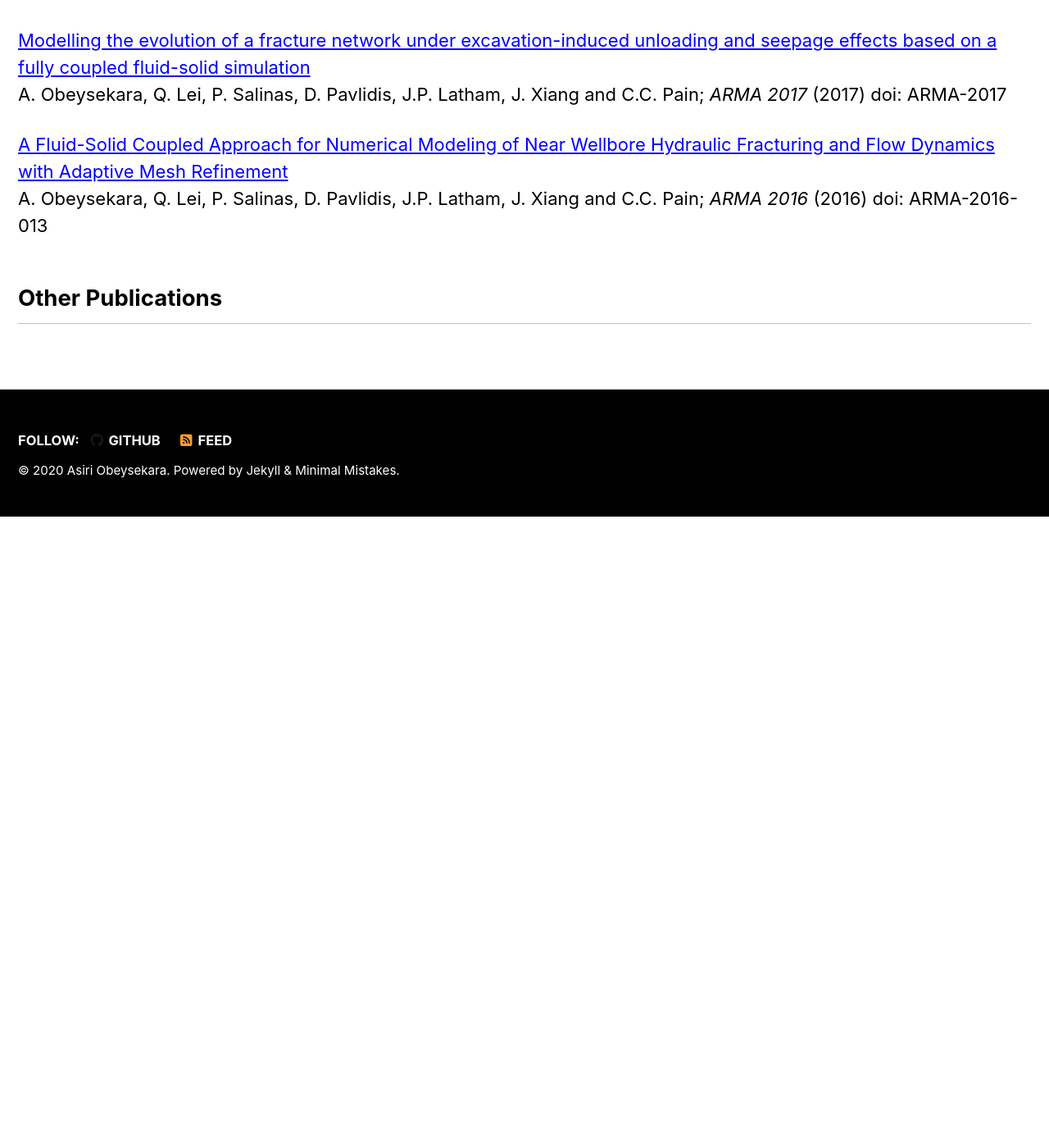
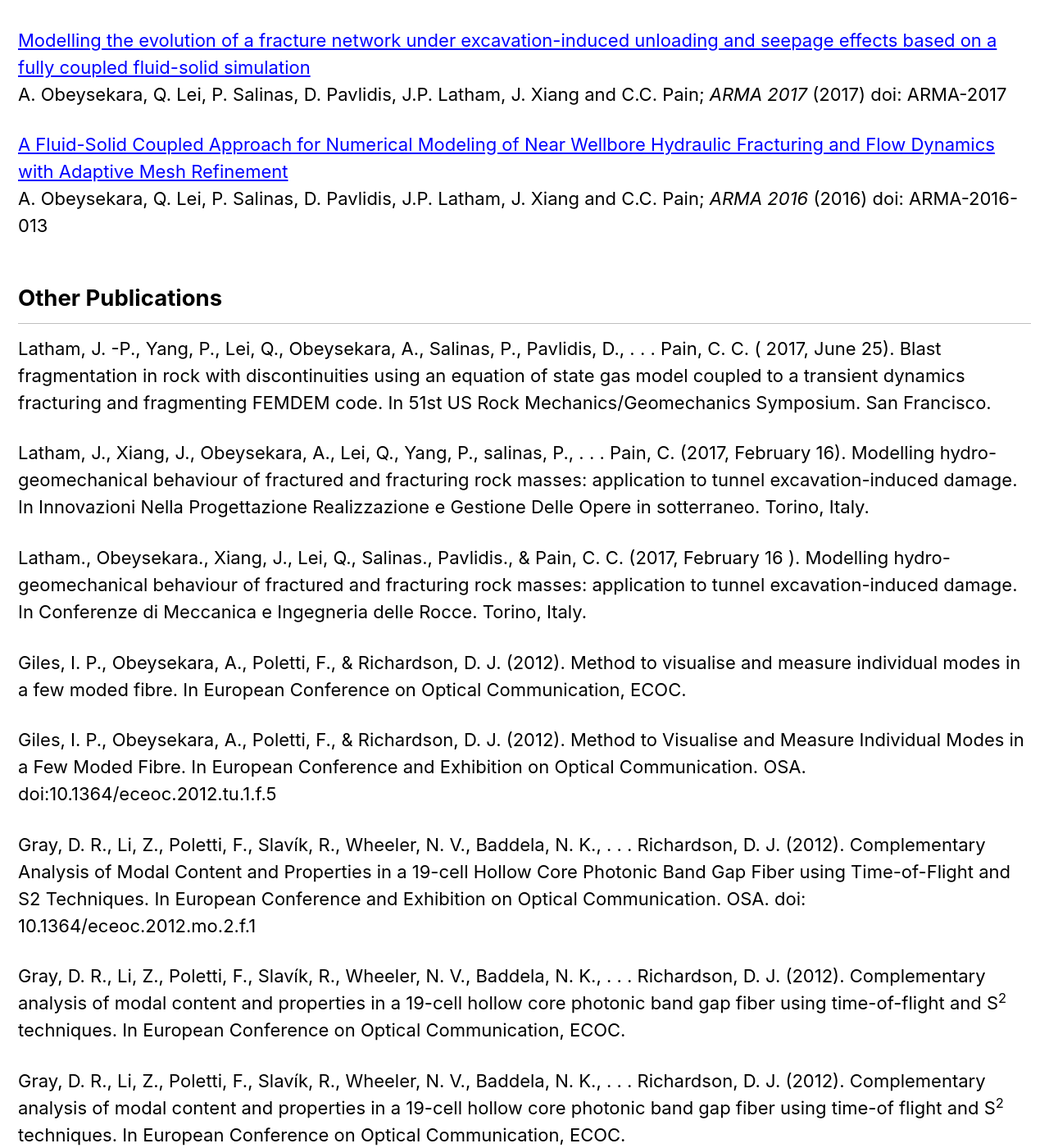
Before and after one commit to aobeysekara/aobeysekara.github.io, a Jekyll site: the page built from _pages/publications.md, in a window 1280 px wide and 1400 px high, scrolled down 777 px. Shown: the whole window at 82% size. Built offline with Jekyll 4.4.1, drawn with Linux system fonts in a browser that asks for light colours; cached includes are drawn as plain includes; nearby versions of some CDN libraries; before the commit the page ends 1407 px from its top, so only the background shows below that; some of the changed text lies outside the part shown.

Commit message:
adding some more papers

```diff
--- a/_pages/publications.md
+++ b/_pages/publications.md
@@ -51,3 +51,63 @@ header:
    </p>
 
 ## Other Publications
+
+   <p>
+Latham, J. -P., Yang, P., Lei, Q., Obeysekara, A., Salinas, P., Pavlidis, D., . . . Pain, C. C. (
+2017, June 25). Blast fragmentation in rock with discontinuities using an equation of
+state gas model coupled to a transient dynamics fracturing and fragmenting FEMDEM
+code. In 51st US Rock Mechanics/Geomechanics Symposium. San Francisco.
+</p>
+
+   <p>
+Latham, J., Xiang, J., Obeysekara, A., Lei, Q., Yang, P., salinas, P., . . . Pain, C. (2017,
+February 16). Modelling hydro-geomechanical behaviour of fractured and fracturing
+rock masses: application to tunnel excavation-induced damage. In Innovazioni Nella
+Progettazione Realizzazione e Gestione Delle Opere in sotterraneo. Torino, Italy.
+   </p>
+   <p>
+Latham., Obeysekara., Xiang, J., Lei, Q., Salinas., Pavlidis., & Pain, C. C. (2017, February 16
+). Modelling hydro-geomechanical behaviour of fractured and fracturing rock masses:
+application to tunnel excavation-induced damage. In Conferenze di Meccanica e
+Ingegneria delle Rocce. Torino, Italy.
+   </p>
+   <p>
+Giles, I. P., Obeysekara, A., Poletti, F., & Richardson, D. J. (2012). Method to visualise and
+measure individual modes in a few moded fibre. In European Conference on Optical
+Communication, ECOC.
+   </p>
+   <p>
+Giles, I. P., Obeysekara, A., Poletti, F., & Richardson, D. J. (2012). Method to Visualise and
+Measure Individual Modes in a Few Moded Fibre. In European Conference and
+Exhibition on Optical Communication. OSA. doi:10.1364/eceoc.2012.tu.1.f.5
+   </p>
+   <p>
+Gray, D. R., Li, Z., Poletti, F., Slavík, R., Wheeler, N. V., Baddela, N. K., . . . Richardson, D.
+J. (2012). Complementary Analysis of Modal Content and Properties in a 19-cell
+Hollow Core Photonic Band Gap Fiber using Time-of-Flight and S2 Techniques. In
+European Conference and Exhibition on Optical Communication. OSA. doi:
+10.1364/eceoc.2012.mo.2.f.1
+   </p>
+   <p>
+Gray, D. R., Li, Z., Poletti, F., Slavík, R., Wheeler, N. V., Baddela, N. K., . . . Richardson, D.
+J. (2012). Complementary analysis of modal content and properties in a 19-cell hollow
+core photonic band gap fiber using time-of-flight and S<sup>2</sup> techniques. In
+European Conference on Optical Communication, ECOC.
+   </p>
+   <p>
+Gray, D. R., Li, Z., Poletti, F., Slavík, R., Wheeler, N. V., Baddela, N. K., . . . Richardson, D.
+J. (2012). Complementary analysis of modal content and properties in a 19-cell hollow
+core photonic band gap fiber using time-of flight and S<sup>2</sup> techniques. In
+European Conference on Optical Communication, ECOC.
+   </p>
+   <p>
+Page 1 of 2Giles, I., Obeysekara, A., Rongsheng Chen., Giles, D., Poletti, F., & Richardson, D. (2012).
+Fiber LPG Mode Converters and Mode Selection Technique for Multimode SDM.
+IEEE Photonics Technology Letters, 24(21), 1922-1925. doi:
+10.1109/lpt.2012.2219044
+   </p>
+   <p>
+Giles, I., Obeysekara, A., Chen, R., Giles, D., Poletti, F., & Richardson, D. (2012). All fiber
+components for multimode SDM systems. In 2012 IEEE Photonics Society Summer
+Topical Meeting Series. IEEE. doi:10.1109/phosst.2012.6280802
+   </p>
```
